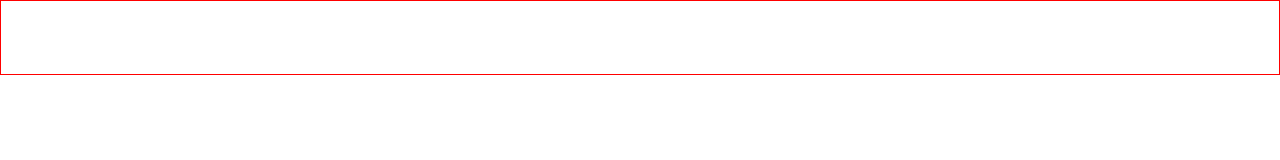
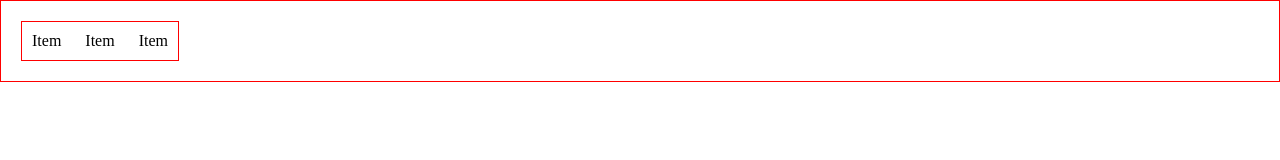
Before and after one commit to carlyne/starkit-basic, a plain HTML site: page index.html in a window 1280 px wide. Drawn offline with Linux system fonts and the light colour scheme.

Commit message:
adding menu list system in style css

```diff
--- a/index.html
+++ b/index.html
@@ -10,7 +10,11 @@
 <body>
     <header class="container">
         <nav class="navbar r-pad">
-
+            <ul class="navbar-menu list-row">
+                <li>Item</li>
+                <li>Item</li>
+                <li>Item</li>
+            </ul>
         </nav>
     </header>
 
--- a/src/style.scss
+++ b/src/style.scss
@@ -1,21 +1,26 @@
-/*** Custom  */
+/*** Custom  variables*/
 /* media query */
 $s-med: 48rem;
 
 /*default sizes*/
+$s-body: 100%;
 $s-custom-container: 80%;
 $r-pad: 20px;
+$r-li-pad: 10px;
 
-/*** Style */
+
+
+/*** Global */
 * {
     box-sizing: border-box;
 }
 
 body {
-    width: 100%;
+    width: $s-body;
     margin: 0 auto;
     padding: 0;
 }
+
 
 /*** Container Classes */
 .container {
@@ -25,14 +30,13 @@ body {
     &.custom {
         // width: 80% if needed on mobile
         @media (min-width: $s-med) {
-           width: $s-custom-container; // change value in custom var
+           width: $s-custom-container; // change value in custom variable
         }
     }
 }
 
 .navbar {
     width: 100%;
-    min-height: 75px;
     margin: 0;
     padding: 0;
     display: flex;
@@ -49,12 +53,32 @@ body {
 
 }
 
+.navbar-menu {
+    margin: 0;
+    padding: 0;
+    list-style-type: none;
+    border: 1px solid red;
+
+    & li {
+        padding: $r-li-pad;
+    }
+
+    &.list-row li{
+        display: inline-block;
+    }
+
+    &.list-col li{
+        display: block;
+    }
+}
+
 
 /*** Modifier Classes*/
 .r-pad {
     padding: $r-pad;
 }
 
+/* Grid */
 .grid {
     display: flex;
     flex-wrap: nowrap;
```
Also changed, not shown: src/dist/dist/dist/dist/dist/style.css (added), src/dist/dist/dist/dist/style.css, src/dist/dist/dist/style.css, src/dist/style.css.
